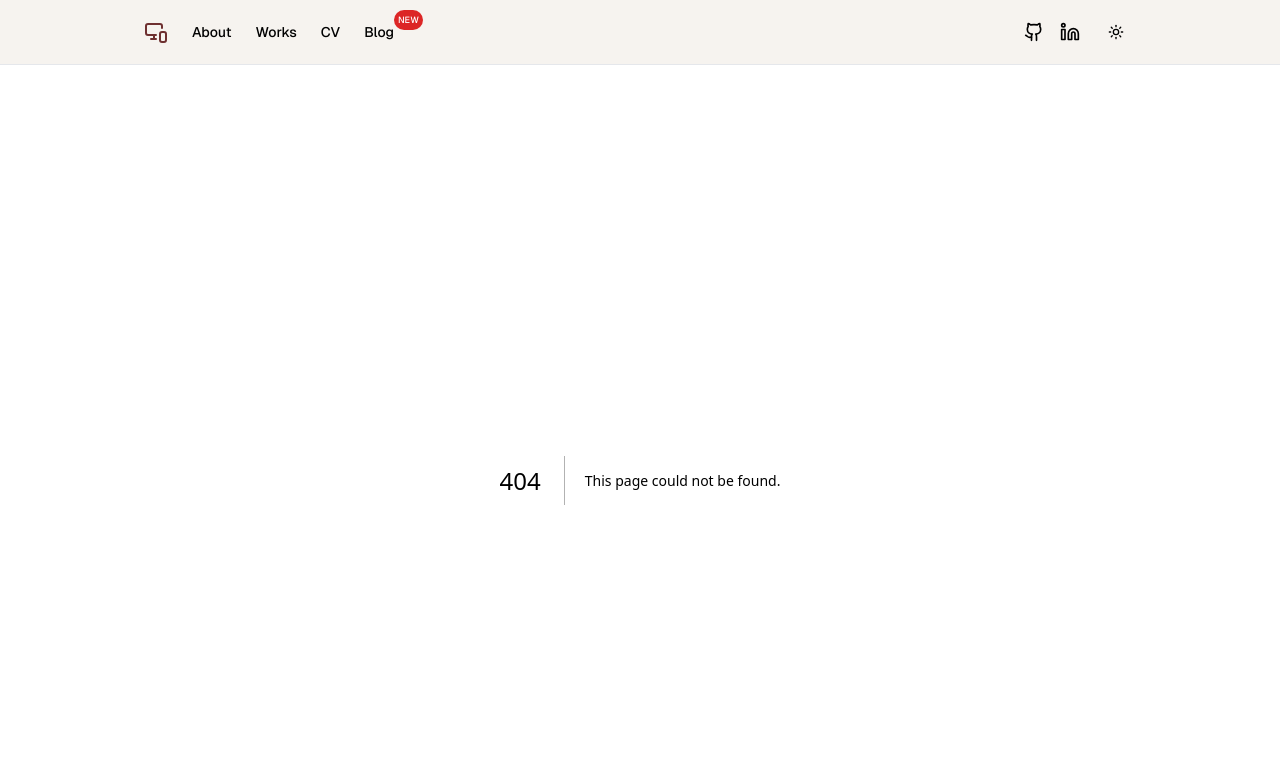
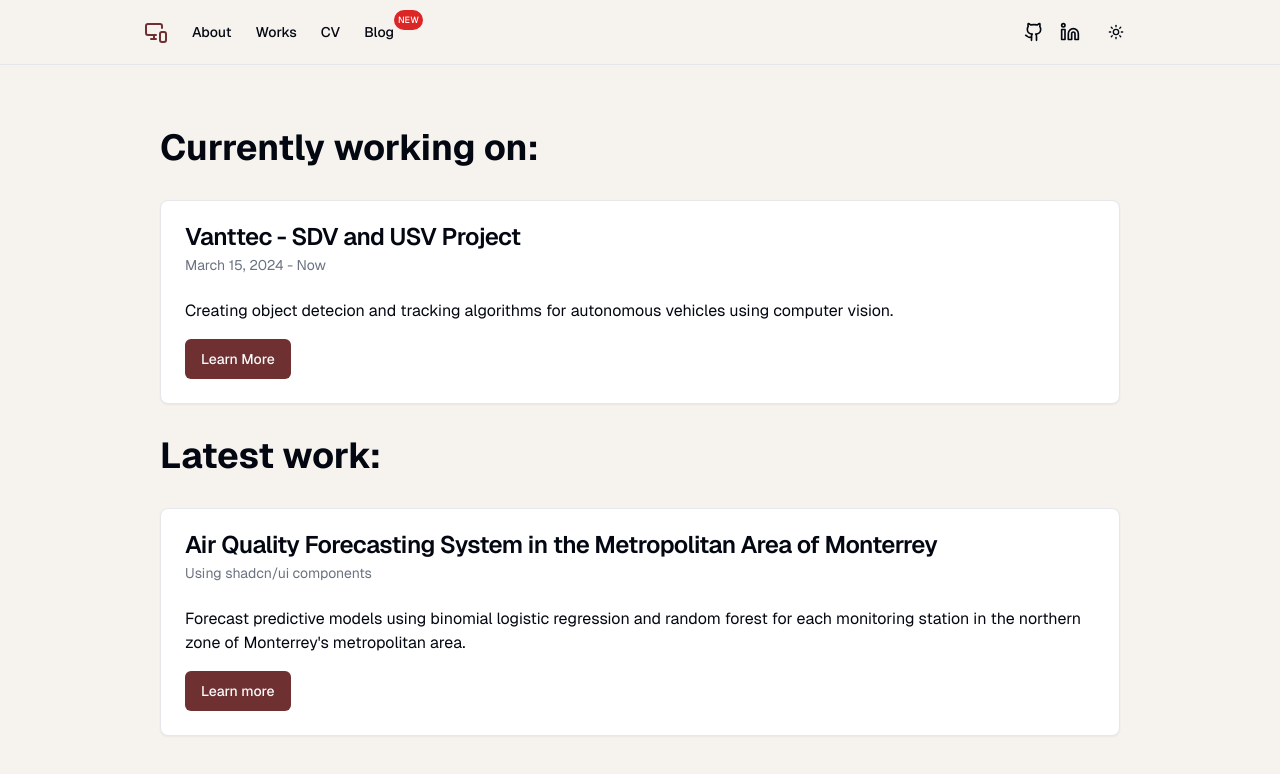
Before and after one commit to rpribau/blog.rob, a Next.js app: page /works in a window 1280 px wide. Before the commit this address had no page. Shown: the top 774 px of the page. Built offline with nearby package versions, Linux system fonts and the light colour scheme.

Commit message:
Styled home page and created new Work section

```diff
--- a/app/layout.tsx
+++ b/app/layout.tsx
@@ -37,7 +37,7 @@ const geist = localFont({
 })
 
 export const metadata: Metadata = {
-  title: "Roberto Priego Bautista",
+  title: "Home - Roberto Priego Bautista",
   description: "Personal portfolio of Roberto Priego Bautista",
 }
 
--- /dev/null
+++ b/app/works/page.tsx
@@ -0,0 +1,51 @@
+import { Metadata } from "next"
+import { Button } from "@/components/ui/button"
+import {
+  Card,
+  CardContent,
+  CardDescription,
+  CardHeader,
+  CardTitle,
+} from "@/components/ui/card"
+
+export const metadata: Metadata = {
+  title: "Works | Portfolio",
+  description: "My portfolio works"
+}
+
+export default function WorksPage() {
+  return (
+    <div className="container max-w-5xl mx-auto px-4 py-12">
+      <h1 className="text-4xl font-bold mb-8">Currently working on:</h1>
+
+      <div className="grid grid-cols-1 gap-8">
+        <Card className="w-full">
+          <CardHeader>
+            <CardTitle>Vanttec - SDV and USV Project</CardTitle>
+            <CardDescription>March 15, 2024 - Now</CardDescription>
+          </CardHeader>
+          <CardContent>
+            <p className="mb-4">
+              Creating object detecion and tracking algorithms for autonomous vehicles using computer vision.
+            </p>
+            <Button>Learn More</Button>
+          </CardContent>
+        </Card>
+
+        <h1 className="text-4xl font-bold">Latest work:</h1>
+        <Card className="w-full">
+          <CardHeader>
+            <CardTitle>Air Quality Forecasting System in the Metropolitan Area of Monterrey</CardTitle>
+            <CardDescription>Using shadcn/ui components</CardDescription>
+          </CardHeader>
+          <CardContent>
+            <p className="mb-4">
+              Forecast predictive models using binomial logistic regression and random forest for each monitoring station in the northern zone of Monterrey's metropolitan area.
+            </p>
+            <Button>Learn more</Button>
+          </CardContent>
+        </Card>
+      </div>
+    </div>
+  )
+}
--- a/components/navbar.tsx
+++ b/components/navbar.tsx
@@ -29,12 +29,13 @@ export function Navbar() {
               >
                 Works
               </Link>
-              <Link
-                href="/cv"
+                <Link
+                href="https://drive.google.com/file/d/1AiZ90eZdwhVPDhv1rCrKPaUBPbeG1v0Z/view?usp=sharing"
+                target="_blank"
                 className="text-sm font-medium transition-colors hover:text-primary"
-              >
+                >
                 CV
-              </Link>
+                </Link>
               <div className="relative">
                 <Link
                   href="/blog"
--- a/components/notification-banner.tsx
+++ b/components/notification-banner.tsx
@@ -11,12 +11,12 @@ export function NotificationBanner() {
   if (!isVisible) return null
 
   return (
-    <Alert className="mb-6 bg-yellow-100 dark:bg-yellow-900">
+    <Alert className="mb-6 bg-green-100 dark:bg-yellow-900">
       <AlertDescription className="flex items-center justify-between">
         <div className="flex items-center gap-2">
-          <span>⚠️</span>
+            <span className="text-xl">🎉</span>
           <span>
-            The webpage is going to receive a major visual update soon. Stay tuned!
+            Welcome to the new version of my website powered by Next.js 15 and Shadcn.
           </span>
         </div>
         <Button
--- a/components/profile.tsx
+++ b/components/profile.tsx
@@ -15,8 +15,8 @@ export function Profile() {
 
       <div className="flex flex-col gap-8 md:flex-row md:items-start">
         <div className="flex flex-col items-center space-y-4 text-center md:items-start md:text-left md:flex-1">
-          <Avatar className="h-32 w-32 border-4 border-maroon dark:border-coral">
-            <AvatarImage src="/placeholder.svg" alt="Profile" />
+          <Avatar className="h-64 w-64 border-4 border-maroon dark:border-coral">
+            <AvatarImage src="https://i.imgur.com/r5TFEGw.jpg" alt="Profile" />
             <AvatarFallback className="bg-sage text-sand">RP</AvatarFallback>
           </Avatar>
           <div className="space-y-2">
```
Also changed, not shown: app/blog/page.tsx (added).
